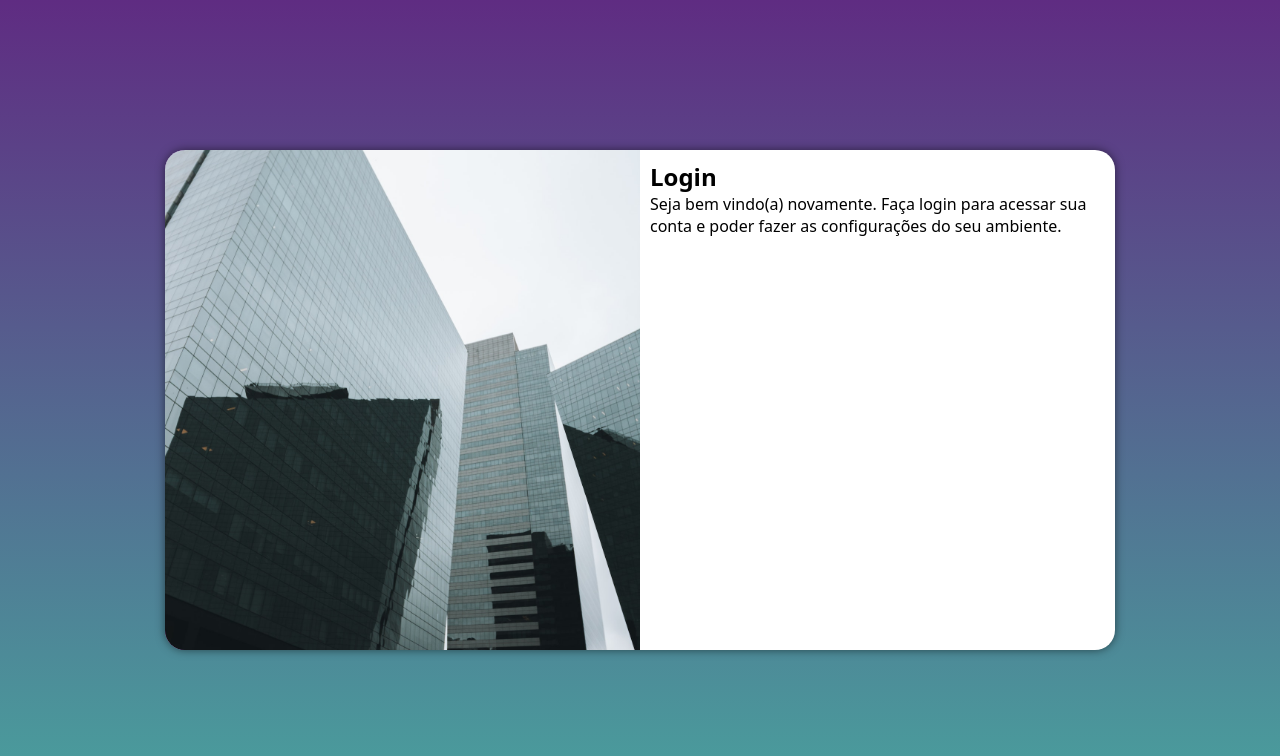
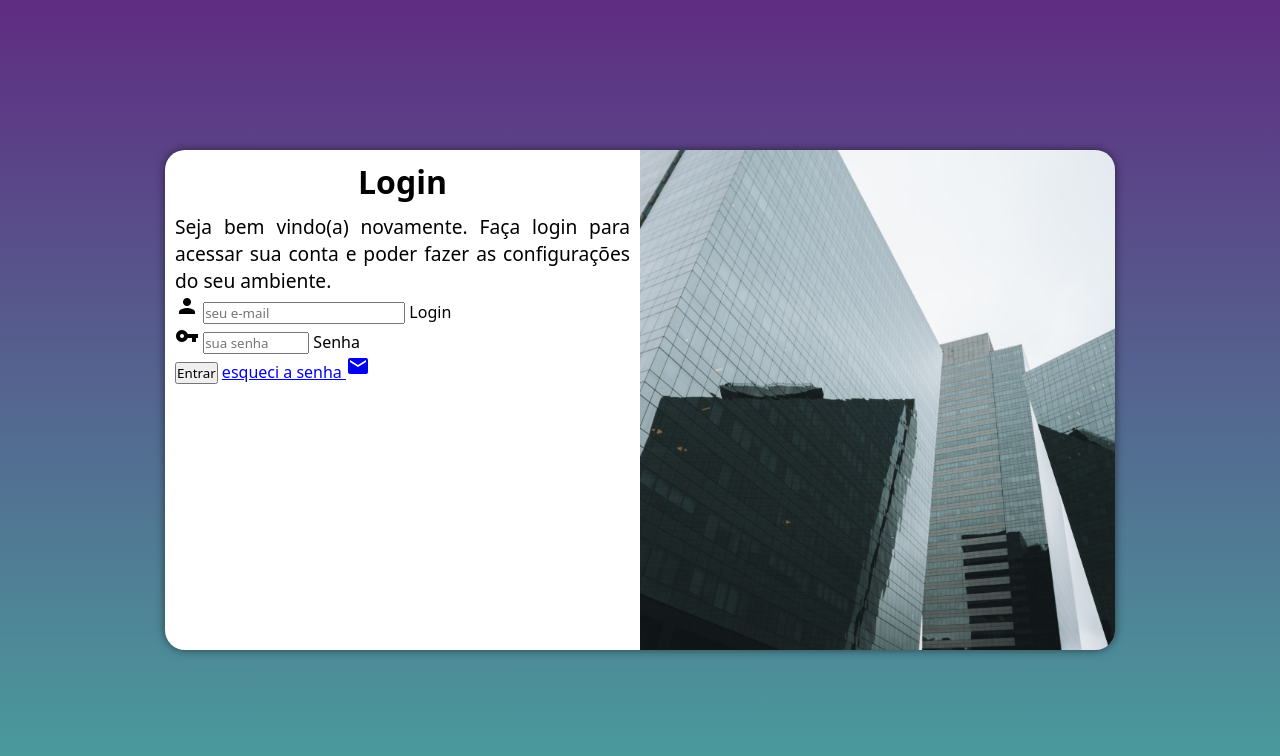
Before and after one commit to jefersonfranciscosoterio/projeto-login, a plain HTML site: page index.html in a window 1280 px wide. Drawn offline with Linux system fonts and the light colour scheme.

Commit message:
concluir o formulário

```diff
--- a/estilos/media-query.css
+++ b/estilos/media-query.css
@@ -28,6 +28,16 @@ Grandes telas: acima de 1200px
         float: right;
         width: 70%;
     }
+    div#formulario > h1{
+        font-size: 2em;
+        text-align: center;
+        margin-bottom: 10px;
+    }
+
+    div#formulario > p{
+        text-align: justify;
+        font-size: 1em;
+    }
 }
 
 
@@ -40,13 +50,24 @@ Grandes telas: acima de 1200px
     }
 
     section#login > div#imagem{
-        float: left;
+        float: right;
         width: 50%;
         height: 100%;
     }
 
     section#login > div#formulario{
-        float: right;
+        float: left;
         width: 50%;
     }
+
+    div#formulario > h1{
+        font-size: 2em;
+        text-align: center;
+        margin-bottom: 10px;
+    }
+
+    div#formulario > p{
+        text-align: justify;
+        font-size: 1.2em;
+    }
 }
--- a/estilos/style.css
+++ b/estilos/style.css
@@ -54,3 +54,13 @@ section#login > div#formulario{
 display: block;
 padding: 10px;
 }
+
+div#formulario > h1{
+    text-align: center;
+    margin-bottom: 10px;
+}
+
+div#formulario > p{
+    text-align: justify;
+    font-size: 0.8em;
+}
--- a/index.html
+++ b/index.html
@@ -4,6 +4,7 @@
     <meta charset="UTF-8">
     <meta name="viewport" content="width=device-width, initial-scale=1.0">
     <title>Login</title>
+    <link href="https://fonts.googleapis.com/icon?family=Material+Icons" rel="stylesheet">
     <link rel="stylesheet" href="estilos/style.css">
     <link rel="stylesheet" href="estilos/media-query.css">
 </head>
@@ -16,7 +17,22 @@
             <div id="formulario">
                 <h1>Login</h1>
                 <p>Seja bem vindo(a) novamente. Faça login para acessar sua conta e poder fazer as configurações do seu ambiente.</p>
+
                 <form action="login.php" method="post">
+
+                    <div class="campo">
+                        <i class="material-icons">person</i>
+                        <input type="email" name="login" id="ilogin" placeholder="seu e-mail" autocomplete="email" required maxlength="30">
+                        <label for="ilogin">Login</label>
+                    </div>
+
+                    <div class="campo">
+                        <i class="material-icons">vpn_key</i>
+                        <input type="password" name="senha" id="isenha" placeholder="sua senha" autocomplete="current-password" required minlength="8" maxlength="15" size="8">
+                        <label for="isenha">Senha</label>
+                    </div>
+                    <input type="submit" value="Entrar">
+                    <a href="esqueci.html">esqueci a senha <i class="material-icons">mail</i></a>
 
                 </form>
             </div>
```
